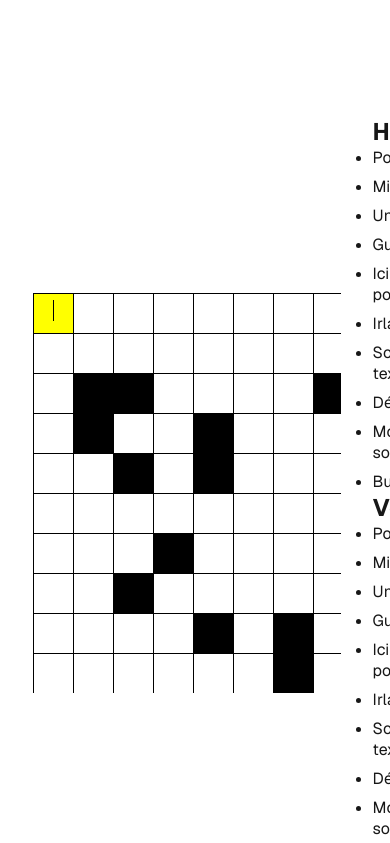
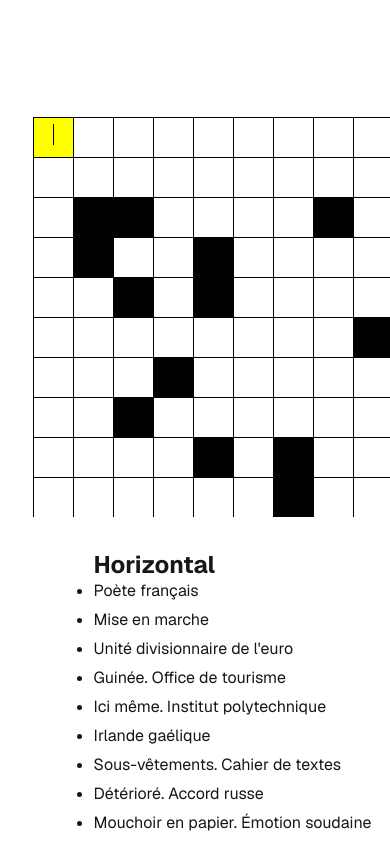
Before and after one commit to aemion/voltaria, a Next.js app: page / in a window 390 px wide. Shown: the top 843 px of the page. Built offline with nearby package versions, Linux system fonts and the light colour scheme.

Commit message:
feat: better mobile view

```diff
--- a/app/page.module.css
+++ b/app/page.module.css
@@ -27,9 +27,20 @@
   }
 }
 
+@media (max-width: 900px) {
+  .main {
+    flex-direction: column;
+  }
+}
+
+@media (min-width: 900px) {
+  .main {
+    flex-direction: row;
+  }
+}
+
 .main {
   display: flex;
-  flex-direction: row;
   gap: 32px;
   grid-row-start: 2;
 }
```
